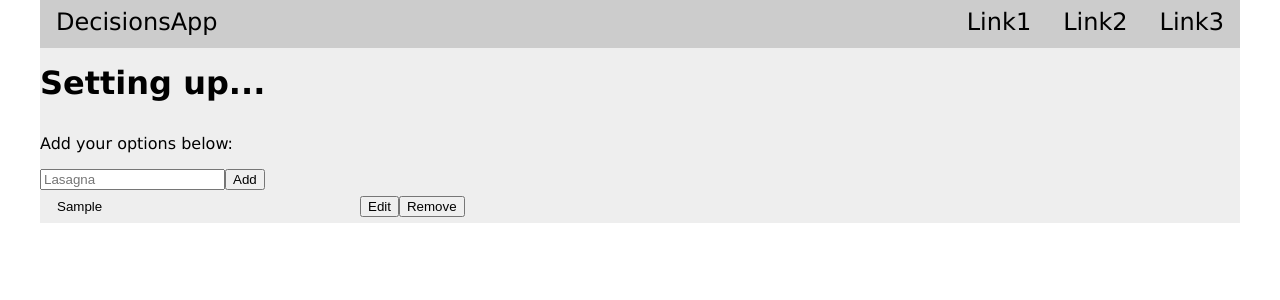
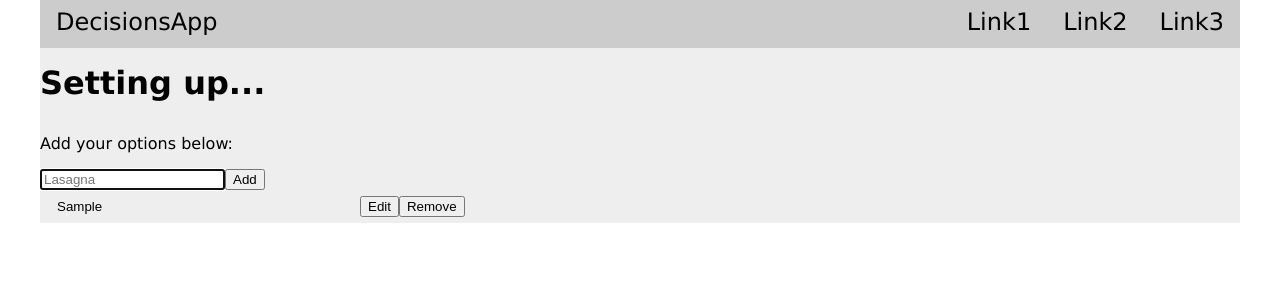
Before and after one commit to anthanhdoan/decisions-app, a React (Vite) app: page / in a window 1280 px wide. Both pictures are taken after typing "Sample" into the empty fields and a click on the button "Add". Shown: the top 300 px of the page. Built offline with nearby package versions, Linux system fonts and the light colour scheme.

Commit message:
Edit and add on enter. Cancel resets value properly. Focus input on adding or editing item.

```diff
--- a/src/components/ListItem.tsx
+++ b/src/components/ListItem.tsx
@@ -1,21 +1,18 @@
-import { useEffect, useState } from "react";
+import { useRef, useState } from "react";
 import type { IOption } from "./OptionsList";
 import "./ListItem.css";
 
 interface IListItemProps {
   optionId: number;
   optionDescription: string;
-  // options: IOption[];
   setOptions: React.Dispatch<React.SetStateAction<IOption[]>>;
 }
-
-//DOUBLECHECK IF THE OPTIONS ARRAY ACTUALLY GETS UPDATED AFTER YOU SAVE, CANCEL OR REMOVE
 
 export default function ListItem(props: IListItemProps) {
   const [isEditing, setIsEditing] = useState<boolean>(false);
   const [editValue, setEditValue] = useState<string>(props.optionDescription);
-
-  useEffect(() => {}, [editValue]);
+  const inputRef: React.RefObject<HTMLInputElement | null> =
+    useRef<HTMLInputElement>(null);
 
   const handleInputChange = (e: React.ChangeEvent<HTMLInputElement>) => {
     if (e.target === null) return;
@@ -31,6 +28,7 @@ export default function ListItem(props: IListItemProps) {
   const handleEditOption = () => {
     setIsEditing(true);
     setEditValue(props.optionDescription);
+    inputRef.current?.focus();
   };
 
   const handleSaveEdit = (id: number) => {
@@ -52,27 +50,37 @@ export default function ListItem(props: IListItemProps) {
 
   return (
     <>
+      <form onSubmit={(e) => e.preventDefault()}>
         <input
+          ref={inputRef}
           type="text"
           className={`option-item ${isEditing ? "" : "option-item-saved"}`}
           readOnly={!isEditing}
-        defaultValue={editValue}
+          value={editValue}
           onChange={handleInputChange}
         />
 
-      {isEditing ? (
+        {!isEditing ? (
           <>
-          <button onClick={() => handleSaveEdit(props.optionId)}>Save</button>
-          <button onClick={() => handleCancelEdit()}>Cancel</button>
-        </>
-      ) : (
-        <>
-          <button onClick={() => handleEditOption()}>Edit</button>
+            <button type="submit" onClick={() => handleEditOption()}>
+              Edit
+            </button>
             <button onClick={() => handleRemoveOption(props.optionId)}>
               Remove
             </button>
           </>
+        ) : (
+          <>
+            <button
+              type="submit"
+              onClick={() => handleSaveEdit(props.optionId)}
+            >
+              Save
+            </button>
+            <button onClick={() => handleCancelEdit()}>Cancel</button>
+          </>
         )}
+      </form>
     </>
   );
 }
--- a/src/components/OptionsList.tsx
+++ b/src/components/OptionsList.tsx
@@ -11,9 +11,9 @@ export default function OptionsList() {
   const [options, setOptions] = useState<IOption[]>([]);
   const [inputValue, setInputValue] = useState("");
   const idRef = useRef(0);
+  const inputRef = useRef<HTMLInputElement>(null);
 
   const handleInputChange = (e: React.ChangeEvent<HTMLInputElement>) => {
-    if (e.target === null) return;
     setInputValue(e.target.value);
   };
 
@@ -30,28 +30,29 @@ export default function OptionsList() {
     idRef.current += 1;
 
     setInputValue("");
+    inputRef.current?.focus();
   };
 
   return (
     <div>
       <h1>Setting up...</h1>
       <p>Add your options below:</p>
-
+      <form onSubmit={(e) => e.preventDefault()}>
         <input
           type="text"
           placeholder="Lasagna"
           value={inputValue}
           onChange={handleInputChange}
+          ref={inputRef}
         />
-
         <button onClick={handleAddOption}>Add</button>
+      </form>
 
       <ul className="options-container">
         {options.map((option) => {
           return (
             <li className="option-container" key={option.id}>
               <ListItem
-                // options={options}
                 optionId={option.id}
                 optionDescription={option.description}
                 setOptions={setOptions}
```
Lines whose indentation alone changed are shown as unchanged.
